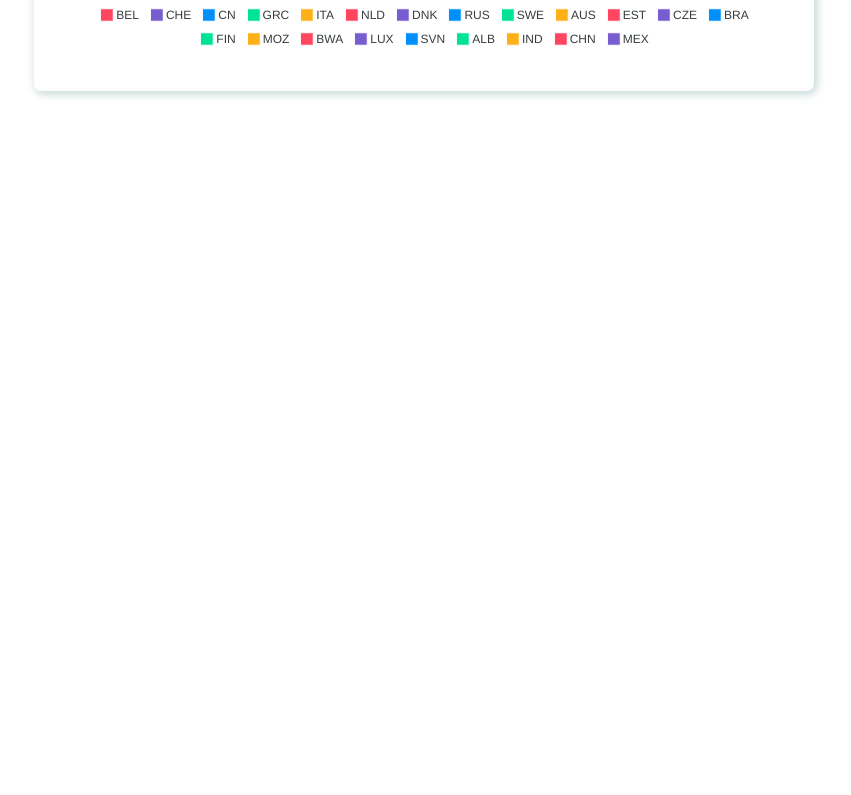
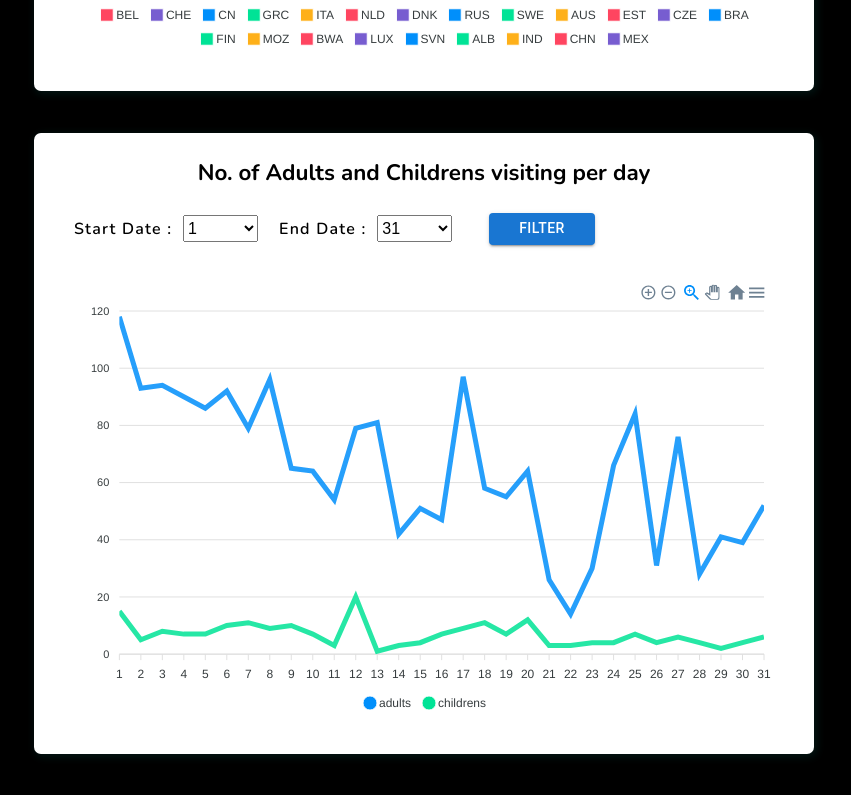
Before and after one commit to parteek2813/WaterdipAi, a React (Vite) app: page / in a window 1280 px wide. Shown: the part 1265-2060 px from the top of the page, without its empty margins (216-1067 px from the left). Before the commit the page ends 1426 px from the top, so only its background shows below. Built offline with nearby package versions, Linux system fonts and the light colour scheme.

Commit message:
VisitorsPerCountry Component Done.

```diff
--- a/src/App.scss
+++ b/src/App.scss
@@ -5,7 +5,7 @@
   padding: 0;
 }
 body {
-  background-color: #ffffff;
+  background-color: #000000;
   font-family: "Nunito", sans-serif;
 }
 .app {
--- a/src/App.tsx
+++ b/src/App.tsx
@@ -1,13 +1,14 @@
-import React, { useState } from "react";
 import "./App.scss";
 import VisitorsPerDay from "./components/VisitorsPerDay";
 import VisitorsPerCountry from "./components/VisitorsPerCountry";
+import ChildrenAdultSparkLine from "./components/ChildrenAdultSparkLine";
 
 function App() {
   return (
     <div className="app">
       <VisitorsPerDay />
       <VisitorsPerCountry />
+      <ChildrenAdultSparkLine />
     </div>
   );
 }
--- a/src/components/ChildrenAdultSparkLine.tsx
+++ b/src/components/ChildrenAdultSparkLine.tsx
@@ -62,7 +62,7 @@ const ChildrenAdultSparkLine = () => {
 
   const EndChangeDate = (e: React.ChangeEvent<HTMLInputElement>) => {
     const Evalue = parseInt(e.target.value);
-    setStart(Evalue);
+    setEnd(Evalue);
   };
 
   const HandleSubmitFunction = (e: React.FormEvent<HTMLFormElement>) => {
@@ -77,7 +77,29 @@ const ChildrenAdultSparkLine = () => {
     );
   };
 
-  return <div>ChildrenAdultSparkLine</div>;
+  return (
+    <div className="graph-indiv">
+      <Heading heading="No. of Adults and Childrens visiting per day" />
+      <form onSubmit={HandleSubmitFunction}>
+        <Selects
+          id="start-date"
+          label="Start Date"
+          defaultValue={start}
+          onChange={StartChangeDate}
+        />
+        <Selects
+          id="end-date"
+          defaultValue={end}
+          label="End Date"
+          onChange={EndChangeDate}
+        />
+        <Button variant="contained" type="submit">
+          Filter
+        </Button>
+      </form>
+      <Chart options={options} series={series} type="line" width="100%" />
+    </div>
+  );
 };
 
 export default ChildrenAdultSparkLine;
--- a/src/components/VisitorsPerCountry.tsx
+++ b/src/components/VisitorsPerCountry.tsx
@@ -63,7 +63,7 @@ const VisitorsPerCountry = () => {
   };
   const EndChangeDate = (e: React.ChangeEvent<HTMLInputElement>) => {
     const Evalue = parseInt(e.target.value);
-    setStart(Evalue);
+    setEnd(Evalue);
   };
 
   const HandleSubmitFunction = (e: React.FormEvent<HTMLFormElement>) => {
--- a/src/components/VisitorsPerDay.tsx
+++ b/src/components/VisitorsPerDay.tsx
@@ -46,7 +46,7 @@ const VisitorsPerDay = () => {
   };
   const EndChangeDate = (e: React.ChangeEvent<HTMLInputElement>) => {
     const Evalue = parseInt(e.target.value);
-    setStart(Evalue);
+    setEnd(Evalue);
   };
 
   const HandleSubmitFunction = (e: React.FormEvent<HTMLFormElement>) => {
```
